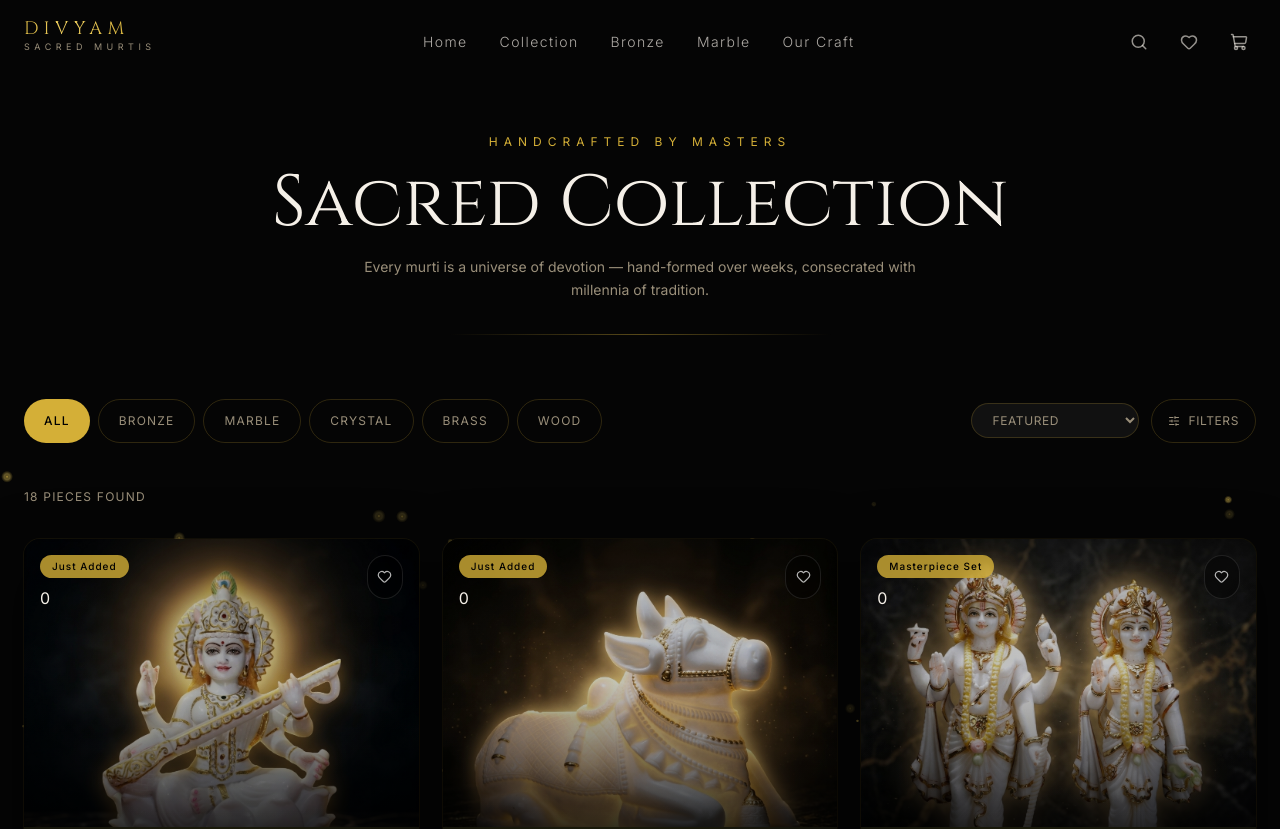
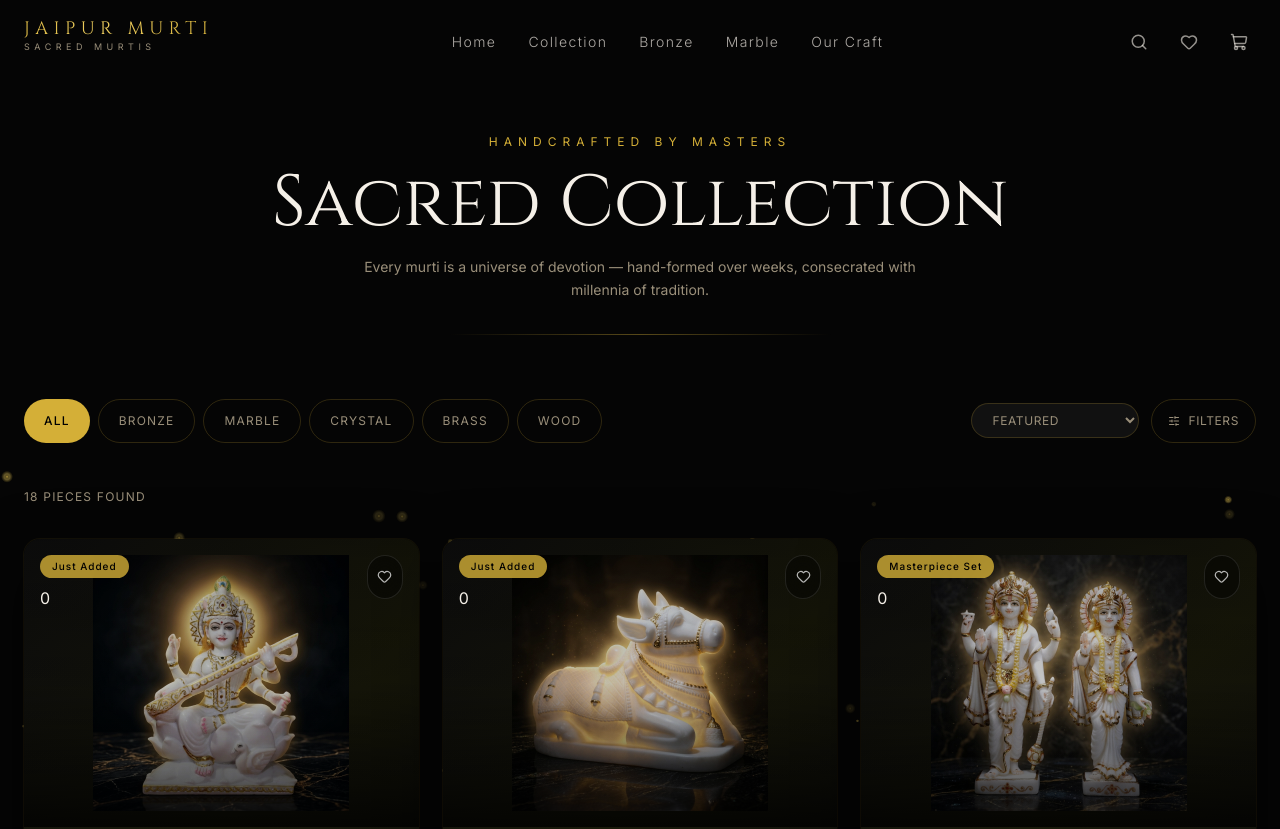
Before and after one commit to Uditya007/murti-3d, a Next.js app: page /products in a window 1280 px wide. Shown: the top 829 px of the page. Built offline with nearby package versions, Linux system fonts and the light colour scheme.

Commit message:
Add files via upload

```diff
--- a/src/components/layout/Footer.tsx
+++ b/src/components/layout/Footer.tsx
@@ -15,7 +15,7 @@ export default function Footer() {
           {/* Brand */}
           <div className="col-span-1 md:col-span-2">
             <div className="mb-6">
-              <span className="font-display text-3xl shimmer block">DIVYAM</span>
+              <span className="font-display text-3xl shimmer block">JAIPUR MURTI</span>
               <span className="text-xs tracking-[0.5em] text-muted uppercase">Sacred Murtis</span>
             </div>
             <p className="text-muted text-sm leading-relaxed max-w-sm mb-6">
@@ -54,7 +54,7 @@ export default function Footer() {
             <ul className="space-y-4">
               <li className="flex items-start gap-3 text-muted text-sm">
                 <Mail size={14} className="text-gold mt-0.5 flex-shrink-0" />
-                <span>sacred@divyam.in</span>
+                <span>hello@jaipurmurti.in</span>
               </li>
               <li className="flex items-start gap-3 text-muted text-sm">
                 <Phone size={14} className="text-gold mt-0.5 flex-shrink-0" />
@@ -72,7 +72,7 @@ export default function Footer() {
         <div className="divine-divider mb-8" />
 
         <div className="flex flex-col md:flex-row justify-between items-center gap-4 text-xs text-muted">
-          <span>© 2024 Divyam Sacred Murtis. All rights reserved.</span>
+          <span>© 2024 Jaipur Murti. All rights reserved.</span>
           <div className="flex gap-6">
             <Link href="#" className="hover:text-gold transition-colors">Privacy Policy</Link>
             <Link href="#" className="hover:text-gold transition-colors">Terms of Service</Link>
--- a/src/components/layout/Navbar.tsx
+++ b/src/components/layout/Navbar.tsx
@@ -41,7 +41,7 @@ export default function Navbar() {
           {/* Logo */}
           <Link href="/" className="flex flex-col items-start group">
             <span className="font-display text-lg tracking-[0.3em] text-gold leading-none shimmer">
-              DIVYAM
+              JAIPUR MURTI
             </span>
             <span className="text-[9px] tracking-[0.5em] text-muted uppercase mt-0.5">
               Sacred Murtis
--- a/src/components/sections/FeaturesSection.tsx
+++ b/src/components/sections/FeaturesSection.tsx
@@ -43,7 +43,7 @@ export default function FeaturesSection() {
           transition={{ duration: 0.7 }}
           className="text-center mb-20"
         >
-          <span className="text-xs tracking-[0.5em] text-gold uppercase">Why Choose Divyam</span>
+          <span className="text-xs tracking-[0.5em] text-gold uppercase">Why Choose Jaipur Murti</span>
           <h2 className="font-display text-5xl md:text-6xl text-divine mt-4 mb-4">
             Our Sacred Promise
           </h2>
--- a/src/components/sections/HeroSection.tsx
+++ b/src/components/sections/HeroSection.tsx
@@ -133,10 +133,10 @@ export default function HeroSection() {
             className="flex gap-10 mt-16 pt-10 border-t border-gold/10"
           >
             {[
-              { number: '50+', label: 'Master Artisans' },
+              { number: '50+',   label: 'Master Artisans' },
               { number: '2000+', label: 'Happy Devotees' },
-              { number: '100%', label: 'Authentic Materials' },
-              { number: '15+', label: 'States of Origin' },
+              { number: '100%',  label: 'Authentic Materials' },
+              { number: '15+',   label: 'States of Origin' },
             ].map((stat) => (
               <div key={stat.label}>
                 <div className="font-display text-2xl text-gold shimmer">{stat.number}</div>
--- a/src/components/ui/ProductCard.tsx
+++ b/src/components/ui/ProductCard.tsx
@@ -80,7 +80,7 @@ export default function ProductCard({ product, index = 0 }: ProductCardProps) {
                     alt={product.name}
                     fill
                     sizes="(max-width: 768px) 100vw, (max-width: 1200px) 50vw, 33vw"
-                    className="object-cover object-top"
+                    className="object-contain p-4"
                     onError={() => setImgError(true)}
                   />
                 </motion.div>
@@ -125,8 +125,7 @@ export default function ProductCard({ product, index = 0 }: ProductCardProps) {
             {/* ── Badges ── */}
             <div className="absolute top-4 left-4 flex flex-col gap-2 z-20">
               {product.badge && (
-                <span className={`text-[10px] tracking-widest px-3 py-1 rounded-full font-medium backdrop-blur-sm ${
-                  product.badge === 'Bestseller'
+                <span className={`text-[10px] tracking-widest px-3 py-1 rounded-full font-medium backdrop-blur-sm ${product.badge === 'Bestseller'
                     ? 'bg-gold text-black'
                     : product.badge === 'New Arrival'
                       ? 'bg-emerald-500/80 text-white border border-emerald-400/40'
@@ -214,8 +213,7 @@ export default function ProductCard({ product, index = 0 }: ProductCardProps) {
               <button
                 onClick={handleAddToCart}
                 disabled={!product.inStock}
-                className={`flex items-center gap-2 px-4 py-2 rounded-full text-[11px] tracking-widest font-medium transition-all duration-300 ${
-                  !product.inStock
+                className={`flex items-center gap-2 px-4 py-2 rounded-full text-[11px] tracking-widest font-medium transition-all duration-300 ${!product.inStock
                     ? 'bg-white/5 text-muted cursor-not-allowed'
                     : addedToCart
                       ? 'bg-emerald-500/20 text-emerald-400 border border-emerald-500/30'
```
Lines whose indentation alone changed are shown as unchanged.
